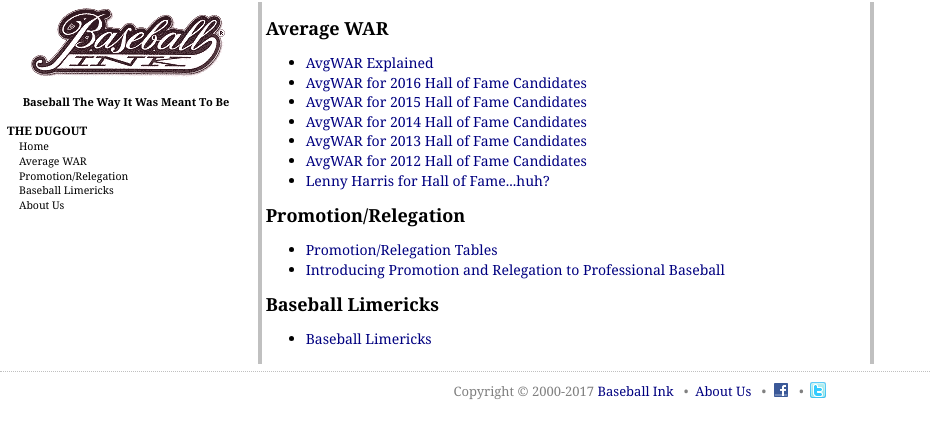
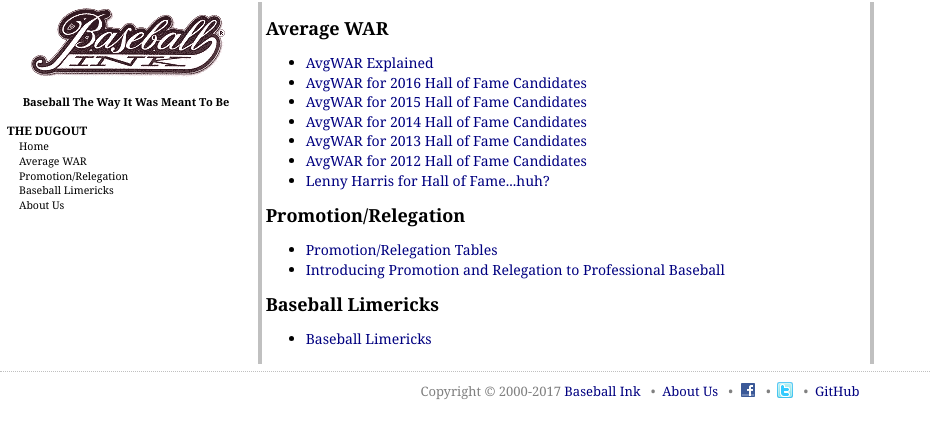
Before and after one commit to jaypalexa/baseballink, a Jekyll site: the page built from index.md, in a window 1280 px wide. Shown: the top 439 px of the page, without its empty margins (0-930 px from the left). Built offline with Jekyll 4.4.1, drawn with Linux system fonts in a browser that asks for light colours; nearby versions of some CDN libraries; library files that are not in the unit come from our copies.

Commit message:
Update default.html

```diff
--- a/_layouts/default.html
+++ b/_layouts/default.html
@@ -331,6 +331,7 @@
       &nbsp;&nbsp;&#8226;&nbsp;&nbsp;<a href="{{ site.url }}{{ site.baseurl }}/pages/about-us.html">About Us</a>
       &nbsp;&nbsp;&#8226;&nbsp;&nbsp;<a href="http://www.facebook.com/pages/Baseball-Ink/106910028062" title="Baseball Ink on Facebook" target="_blank"><img src="{{ site.url }}{{ site.baseurl }}/assets/images/facebook.gif" alt="Baseball Ink on Facebook" width="16" height="16" border="0" align="top" /></a>
       &nbsp;&nbsp;&#8226;&nbsp;&nbsp;<a href="http://twitter.com/BaseballInk" title="Baseball Ink on Twitter" target="_blank"><img src="{{ site.url }}{{ site.baseurl }}/assets/images/twitter.gif" alt="Baseball Ink on Twitter" width="16" height="16" border="0" align="top" /></a>
+      &nbsp;&nbsp;&#8226;&nbsp;&nbsp;<a href="https://github.com/jaypalexa/baseballink" title="GitHub" target="_blank">GitHub</a>
     </div>
 <!--
     <footer id="footer">
```
